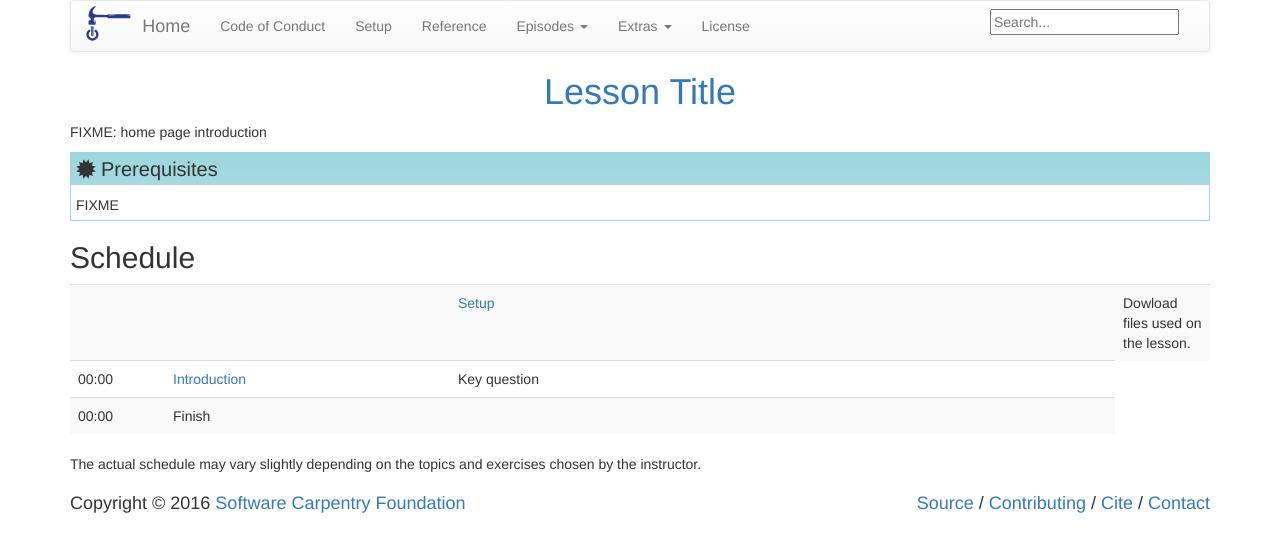
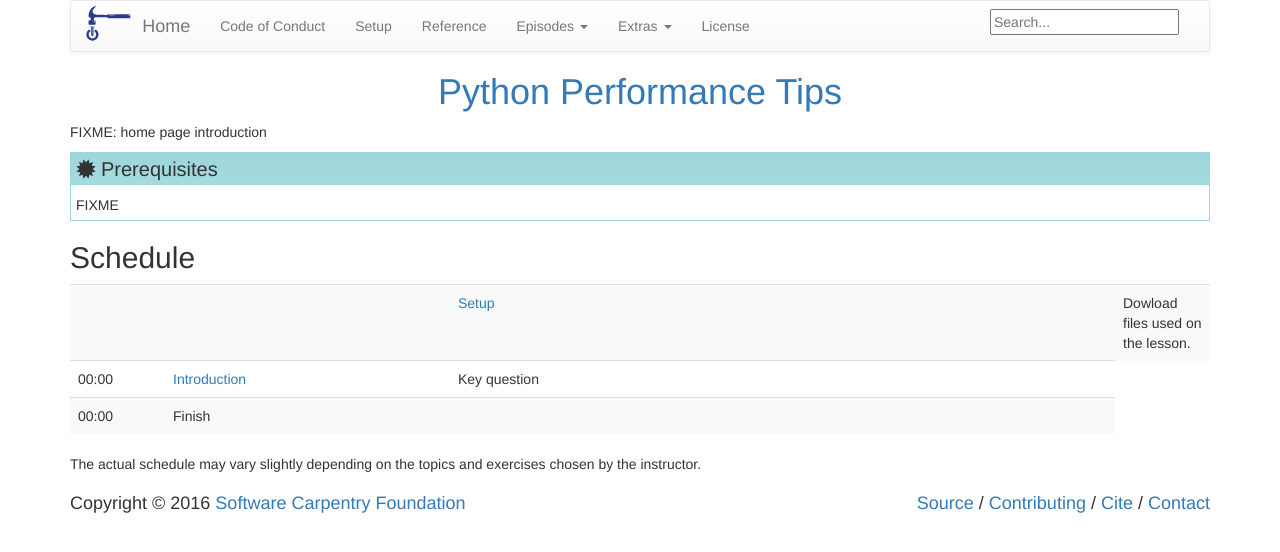
Before and after one commit to nyu-cds/python-performance-tips, a Jekyll site: the page built from index.md, in a window 1280 px wide. Shown: the top 552 px of the page. Built offline with Jekyll 4.4.1, drawn with Linux system fonts in a browser that asks for light colours.

```diff
--- a/_config.yml
+++ b/_config.yml
@@ -6,12 +6,12 @@
 carpentry: "swc"
 
 # Overall title for pages.
-title: "Lesson Title"
+title: "Python Performance Tips"
 
 # Contact.  This *must* include the protocol: if it's an email
 # address, it must look like "mailto:lessons@software-carpentry.org",
 # or if it's a URL, "https://gitter.im/username/ProjectName".
-contact: "mailto:lessons@software-carpentry.org"
+contact: "mailto:g.watson@computer.org"
 
 #------------------------------------------------------------
 # Generic settings (should not need to change).
@@ -22,15 +22,15 @@ kind: "lesson"
 
 # Magic to make URLs resolve both locally and on GitHub.
 # See https://help.github.com/articles/repository-metadata-on-github-pages/.
-repository: <USERNAME>/<PROJECT>
+repository: nyu-cds/python-performance-tips
 
 # Sites.
 amy_site: "https://amy.software-carpentry.org/workshops"
 dc_site: "http://datacarpentry.org"
-swc_github: "https://github.com/swcarpentry"
-swc_site: "https://software-carpentry.org"
-swc_pages: "https://swcarpentry.github.io"
-lc_site: "http://librarycarpentry.github.io/"
+swc_github: "https://github.com/nyu-cds"
+swc_site: "https://nyu-cds.github.io"
+swc_pages: "https://nyu-cds.github.io"
+lc_site: "http://nyu-cds.github.io/"
 template_repo: "https://github.com/swcarpentry/styles"
 example_repo: "https://github.com/swcarpentry/lesson-example"
 example_site: "https://swcarpentry.github.com/lesson-example"
```
